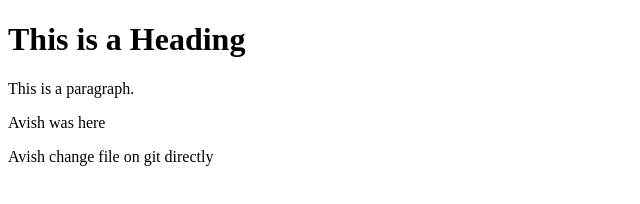
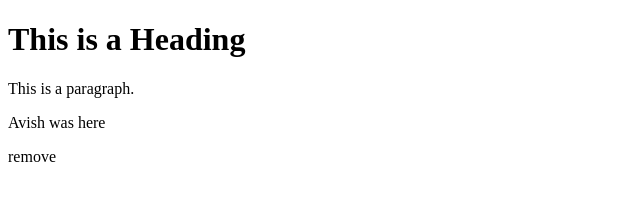
Before and after one commit to avi072/learn_git, a plain HTML site: page index.html in a window 1280 px wide. Shown: the whole page, without its empty margins (0-640 px from the left). Drawn offline with Linux system fonts and the light colour scheme.

Commit message:
remove - paragrahp

```diff
--- a/index.html
+++ b/index.html
@@ -8,6 +8,6 @@
 <h1>This is a Heading</h1>
 <p>This is a paragraph.</p>
 <p>Avish was here</p>
- <p>Avish change file on git directly</p>
+<p>remove</p>
 </body>
 </html>
```
